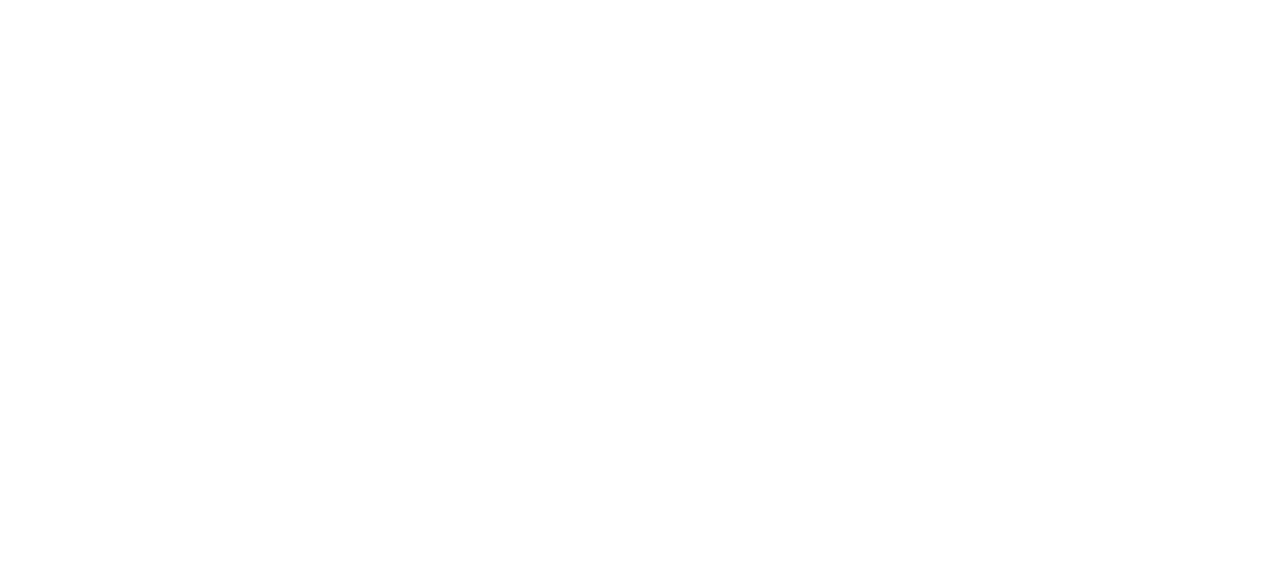
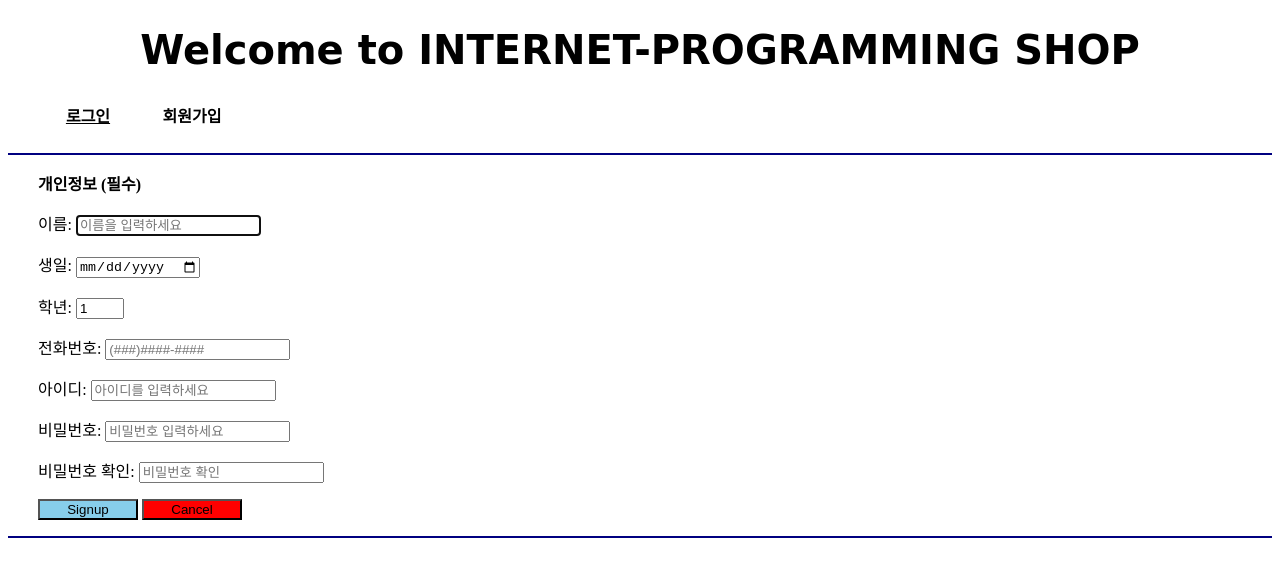
Before and after one commit to 2016143025/HomeworkRepository, a plain HTML site: page LAB2/signup.html in a window 1280 px wide. Drawn offline with Linux system fonts and the light colour scheme; a web font is replaced by a local one.

Commit message:
Assignment2 LAB2 Commit

```diff
--- a/LAB2/main.css
+++ b/LAB2/main.css
@@ -0,0 +1,46 @@
+h1 {
+    font-family: 'Chango', cursive;
+    text-align: center;
+    font-size: 40px;
+    margin-bottom: 20px;
+}
+
+p {
+    margin-left: 30px;
+}
+
+.s_box {
+    color: black;
+    display: inline-block;
+    width: 80px;
+    text-align: center;
+    font-weight: bold;
+    margin: 10px;
+}
+
+.s_box:hover {
+    margin: 8px;
+    border-top: 2px inset red;
+    border-bottom: 2px inset red;
+}
+
+hr {
+    border: .5px solid navy
+}
+input[name="name"] {border: 2px solid black;}
+button[type="submit"] {
+    background-color: skyblue; border: 2px outset black;
+    width: 100px;
+    padding: auto;
+}
+button[type="reset"] {
+    background-color: red; border: 2px outset black;
+    width: 100px;
+    padding: auto;
+}
+button[type="submit"]:hover {
+    background: radial-gradient(circle at 50% 50%, Aqua 0%,skyblue 100%);
+}
+button[type="reset"]:hover {
+    background: radial-gradient(circle at 50% 50%, Lightcoral 0%,red 100%);
+}
--- a/LAB2/signup.html
+++ b/LAB2/signup.html
@@ -1,14 +1,56 @@
 <!DOCTYPE html>
 <html>
-    <head>
-        <meta charset = "utf-8">
-        <title></title>
-        <style type ="text/css">
 
-        </style>
-    </head>
+<head>
+    <meta charset="utf-8">
+    <link href="https://fonts.googleapis.com/css2?family=Chango&display=swap" rel="stylesheet">
+    <title>signuppage</title>
+    <link rel="stylesheet" type="text/css" href="main.css">
+    <style type="text/css">
 
-    <body>
+    </style>
+</head>
 
-    </body>
+<body>
+    <h1>Welcome to INTERNET-PROGRAMMING SHOP</h1>
+    <p>
+        <a class="s_box" href="login.html">로그인</a>
+        <span class="s_box">회원가입</span>
+    </p>
+    <hr>
+    <p>
+        <span style="font-weight:bold;">개인정보 (필수)</span><br>
+    </p>
+    <form method="GET" action="http://www.example.com" autocomplete="on">
+        <p><label>이름:
+                <input type="text" name="name" size="20" maxlength="40" placeholder="이름을 입력하세요" autofocus required />
+            </label></p>
+        <p><label>생일:
+                <input type="date" name="birth" required />
+            </label></p>
+        <P><label>학년:
+                <input type="number" min="1" max="4" step="1" value="1" />
+            </label></P>
+        <p><label>전화번호:
+                <input type="tel" name="tel" placeholder="(###)####-####" pattern="\(\d{3}\)\d{4}-\d{4}" required />
+            </label></p>
+        <p><label>아이디:
+                <input type="text" name="id" size="20" maxlength="40" placeholder="아이디를 입력하세요" required />
+            </label></p>
+        <p><label>비밀번호:
+                <input type="password" name="password1" size="20" maxlength="40" placeholder="비밀번호 입력하세요"
+                    autocomplete="off" required />
+            </label></p>
+        <p><label>비밀번호 확인:
+                <input type="password" name="password2" size="20" maxlength="40" placeholder="비밀번호 확인"
+                    autocomplete="off" required />
+            </label></p>
+        <p>
+            <button type="submit" name="submit">Signup</button>
+            <button type="reset" name="reset">Cancel</button>
+        </p>
+    </form>
+    <hr>
+</body>
+
 </html>
```
Also changed, not shown: LAB2/login.html (+89 -8 lines).
